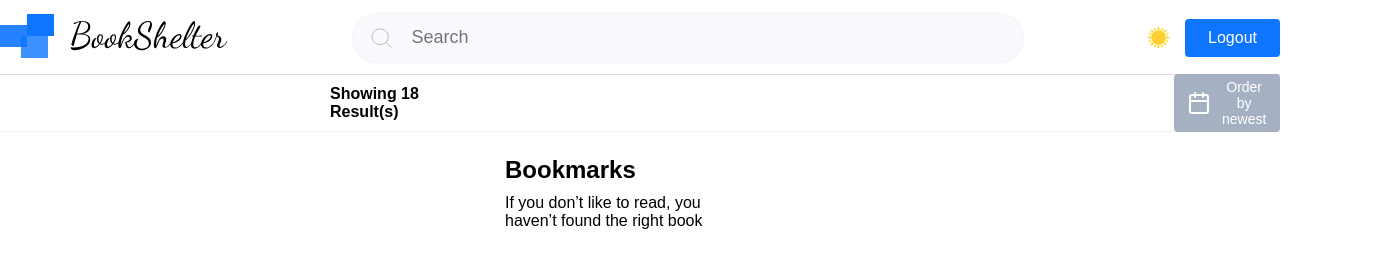
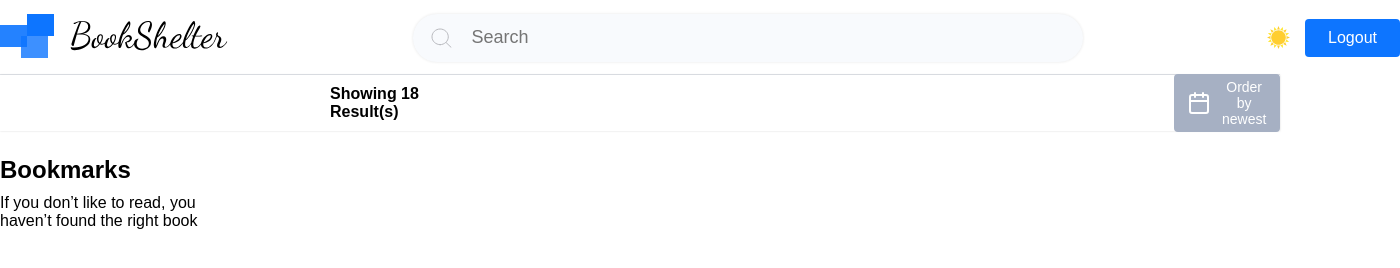
Before and after one commit to Azamjon62/exem-4, a plain HTML site: page index.html in a window 1280 px wide. Shown: the whole page, 1400 px wide, since content can reach past the window. Drawn offline with nearby package versions, Linux system fonts and the light colour scheme; no server answers; sample sign-in values are in the browser's storage.

Commit message:
change width commit

```diff
--- a/css/style.css
+++ b/css/style.css
@@ -14,7 +14,7 @@ a
 
 .container
 {
-    /* width: 1370px; */
+    width: 1400px;
     margin: 0 auto;
 }
 
```
